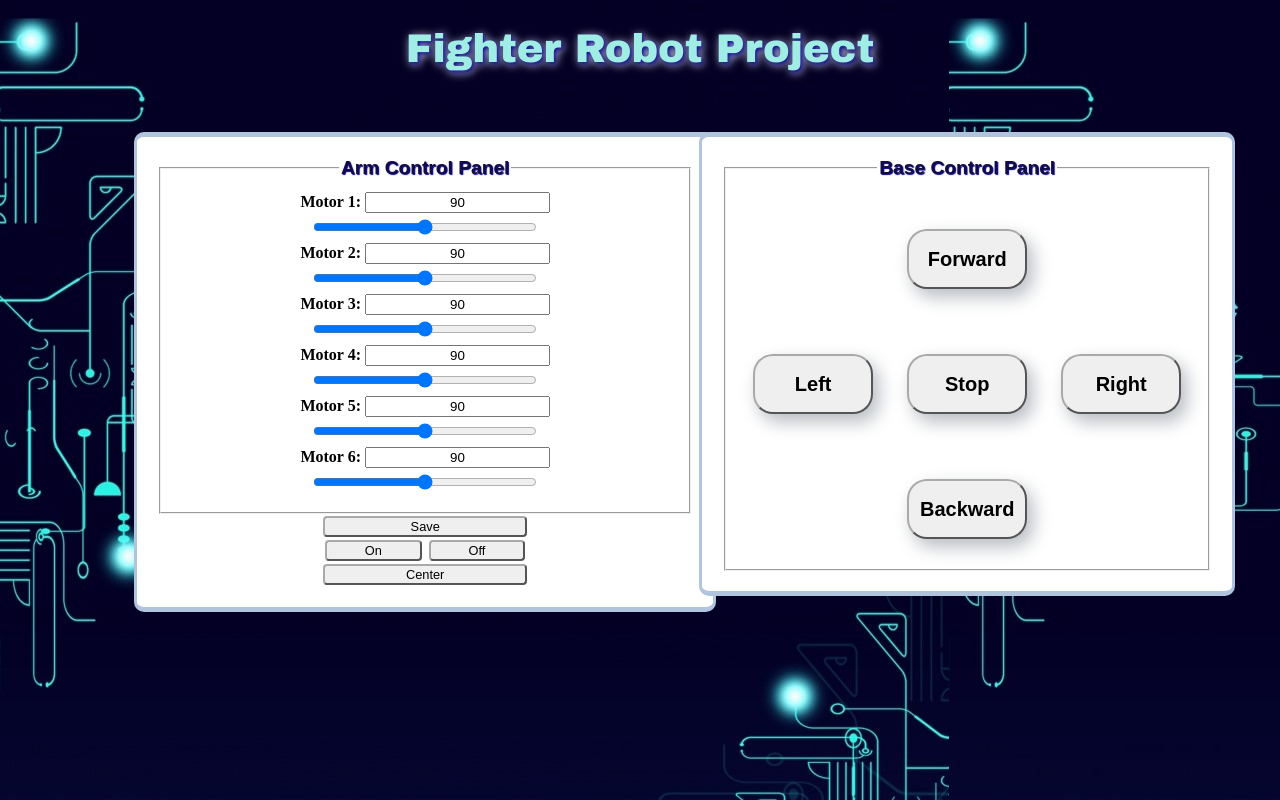
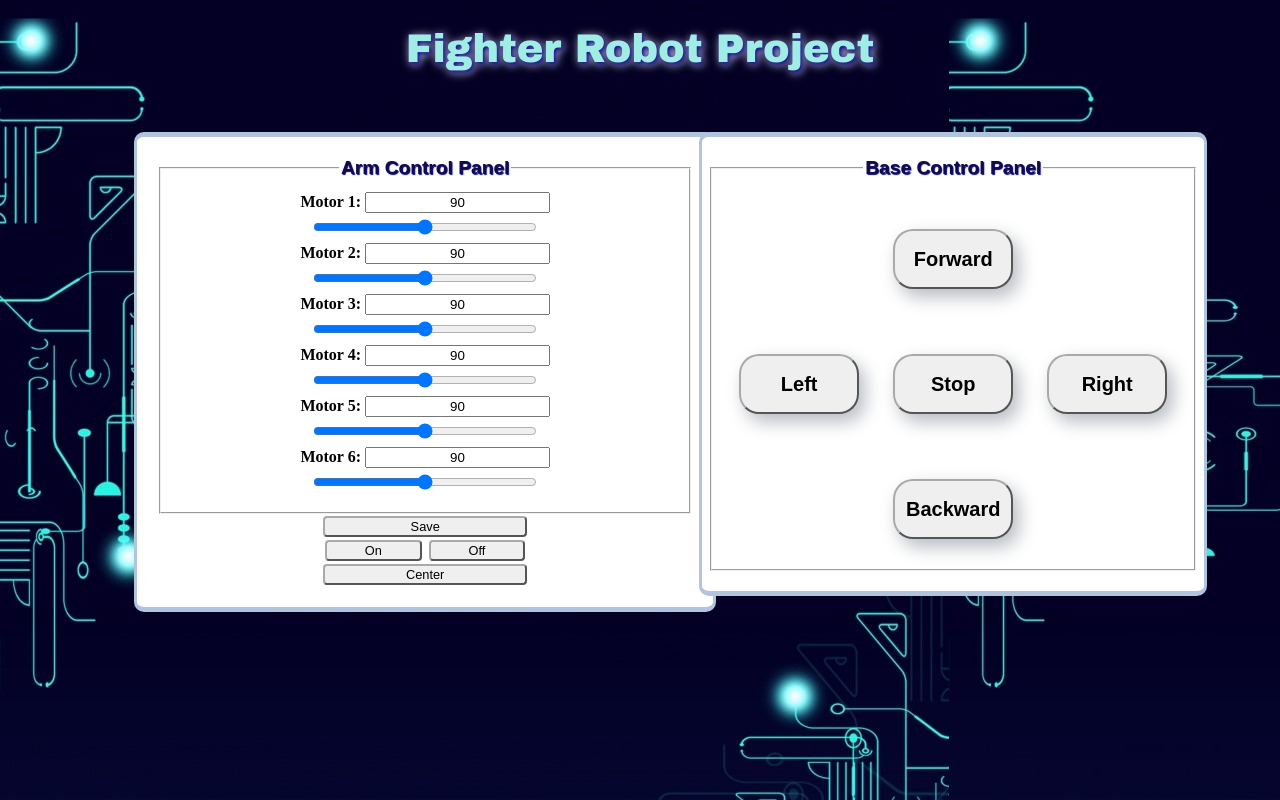
Before and after one commit to KawtherAH/FR_ControlPanel, a PHP site: page / in a window 1280 px wide. Run offline with PHP 8.4, Linux system fonts and the light colour scheme.

Commit message:
Update ss.css

```diff
--- a/ss.css
+++ b/ss.css
@@ -17,7 +17,8 @@ div.base{
     margin-left: 54%;
     /*height: 66%;
     width: 35%;*/
-    padding: 20px;
+       padding: 20px 6px 20px 6px;
+
     text-align: center;
     border: 10px solid #B0C4DE;
     border-radius: 10px;
```
